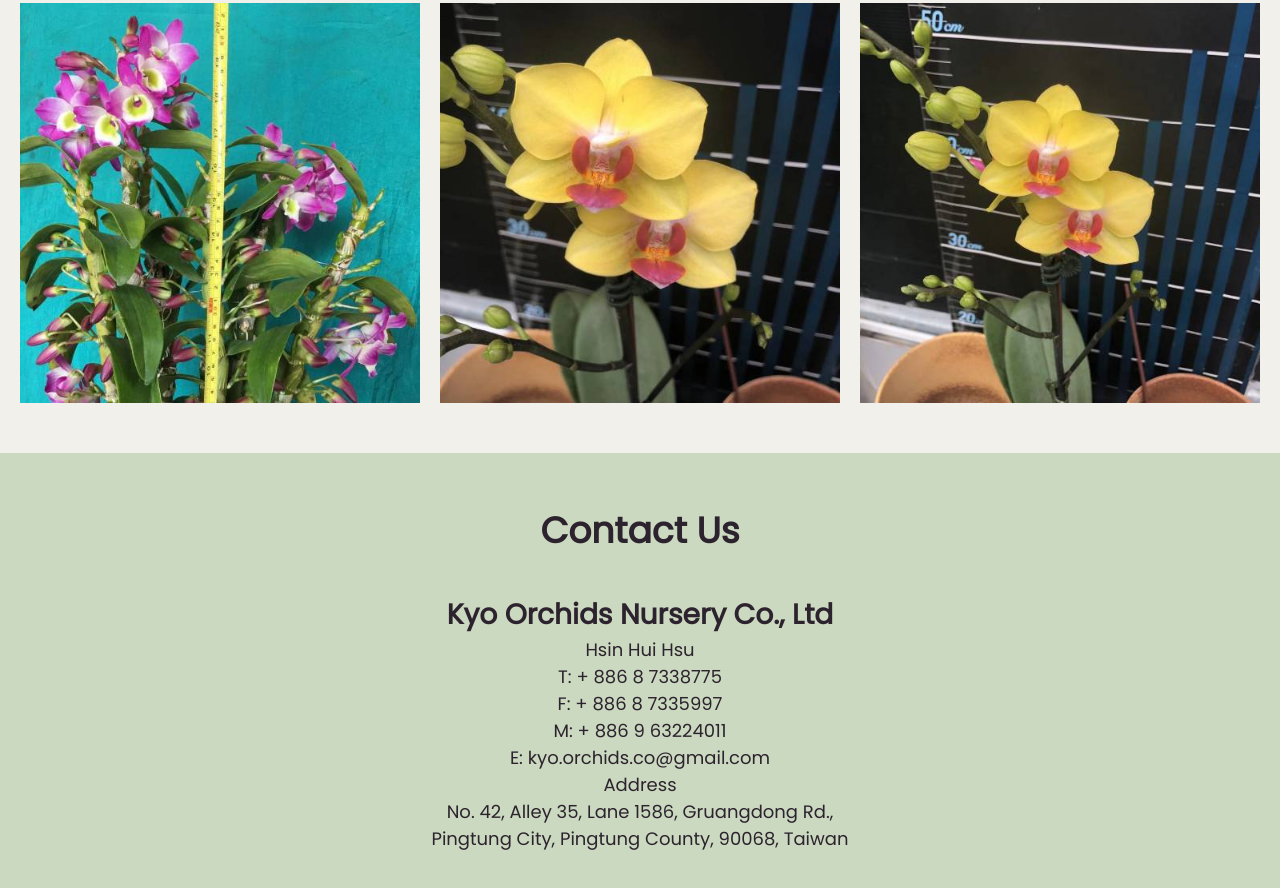
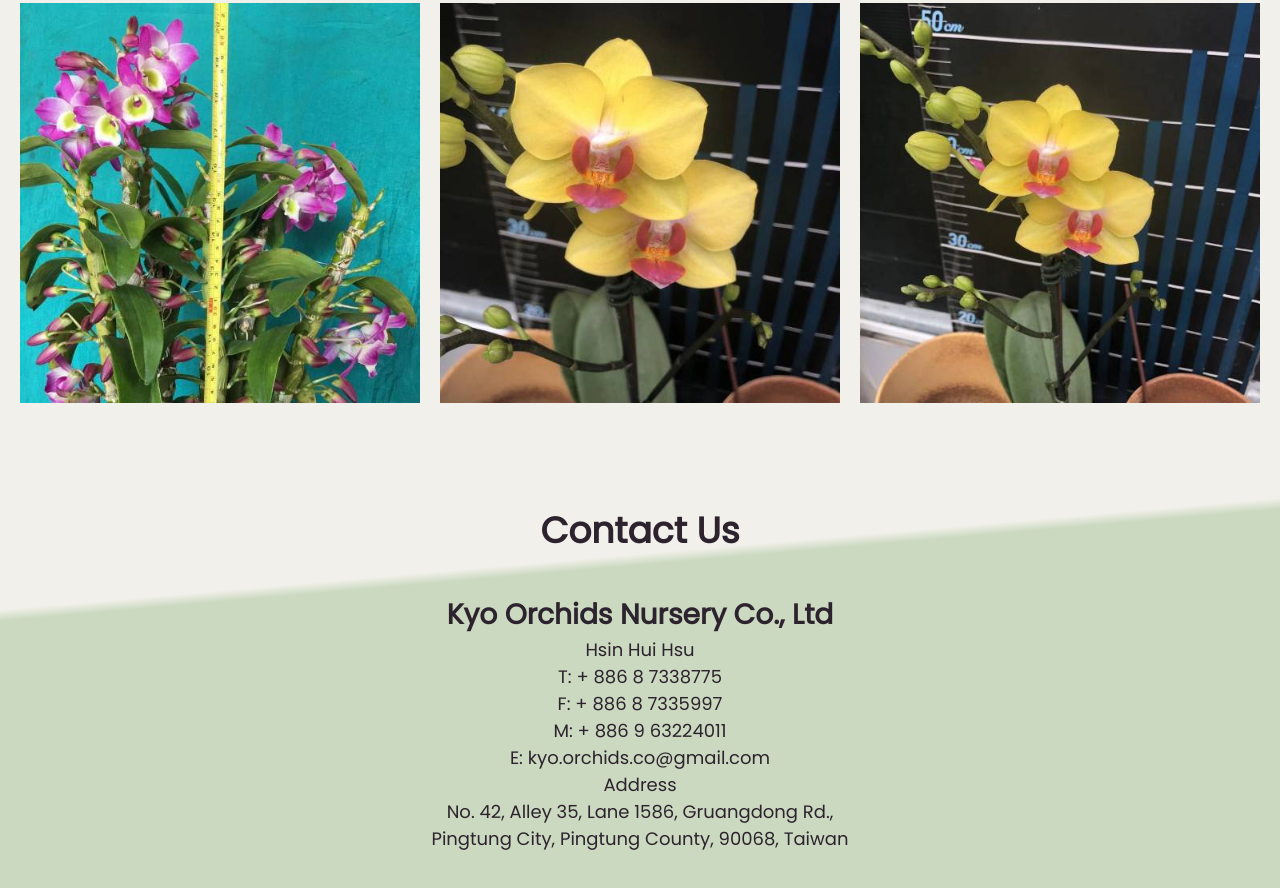
Before and after one commit to KyoOrchidsNursery/kyoorchidsnursery.github.io, a plain HTML site: page index.html in a window 1280 px wide. Shown: the part 3686-4574 px from the top of the page. Drawn offline with Linux system fonts and the light colour scheme.

Commit message:
Add gradient footer

```diff
--- a/assets/css/style.css
+++ b/assets/css/style.css
@@ -8,6 +8,7 @@
     --color-light-green: #cad9bf;
     --color-green: #46563a;
     --color-dark-green: #2b2c26;
+    --color-green-gradient: linear-gradient(175deg, #F1F0EA 28%, #cad9bf 30%);;
     --light: 300;
     --regular: 400;
     --medium: 500;
@@ -137,5 +138,5 @@ section {
 }
 
 .contact {
-    background-color: var(--color-light-green);
+    background: var(--color-green-gradient);
 }
```
